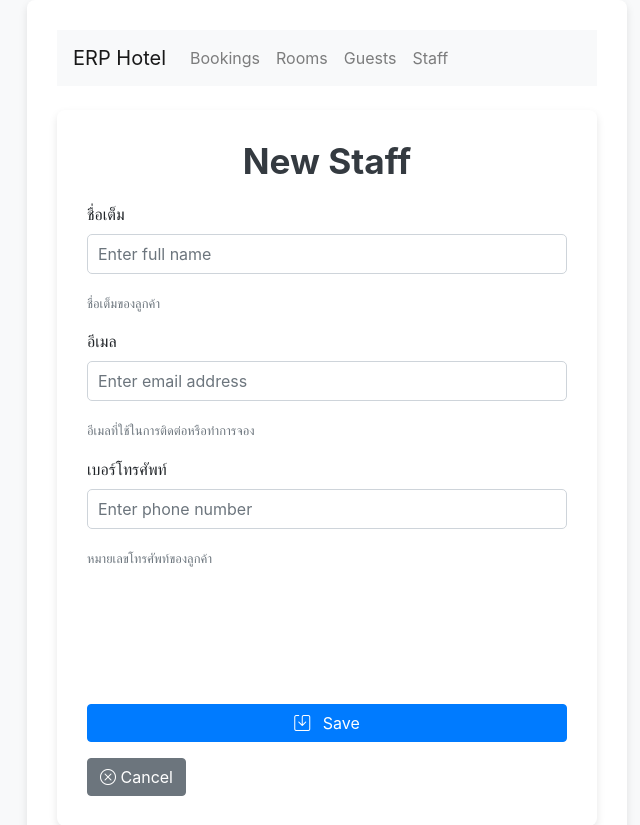
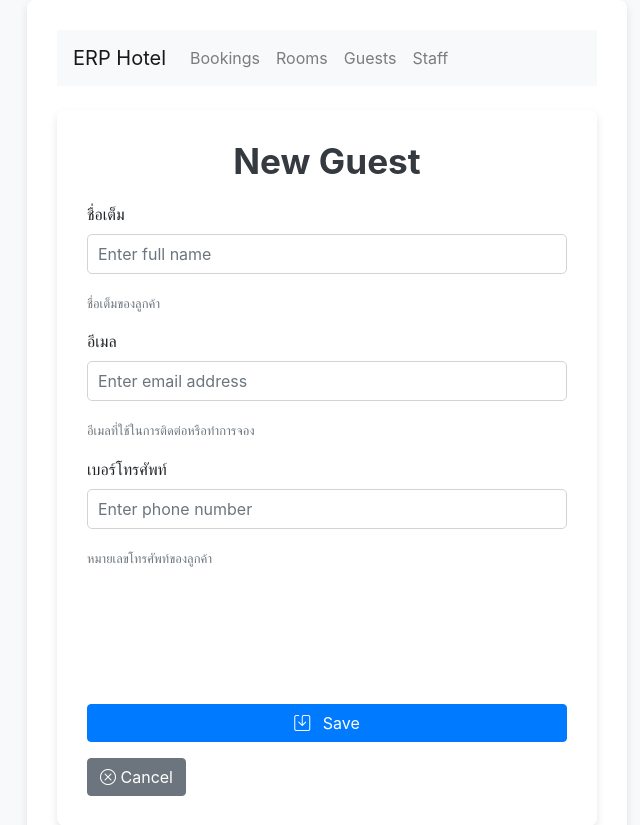
Before and after one commit to arrkpong/ERP-Hotel-backend-By-Django-Rest, a Django app: page /guests/new/ in a window 1280 px wide. Shown: the top 825 px of the page, without its empty margins (313-953 px from the left). Run offline with Django 5.2, Linux system fonts and the light colour scheme; parts of the project's set-up code (start-up, migrations or seed data) failed here and were passed over; some libraries are stand-ins or nearby versions.

Commit message:
fix name guest

```diff
--- a/guests/templates/guest_form.html
+++ b/guests/templates/guest_form.html
@@ -8,7 +8,7 @@
     <link rel="stylesheet" href="{% static 'css/staff_form.css' %}">
 
     <div class="container mt-4">
-        <h1 class="text-center">{% if form.instance.pk %}Edit Staff{% else %}New Staff{% endif %}</h1>
+        <h1 class="text-center">{% if form.instance.pk %}Edit Guest{% else %}New Guest{% endif %}</h1>
 
         <form method="post">
             {% csrf_token %}
```
